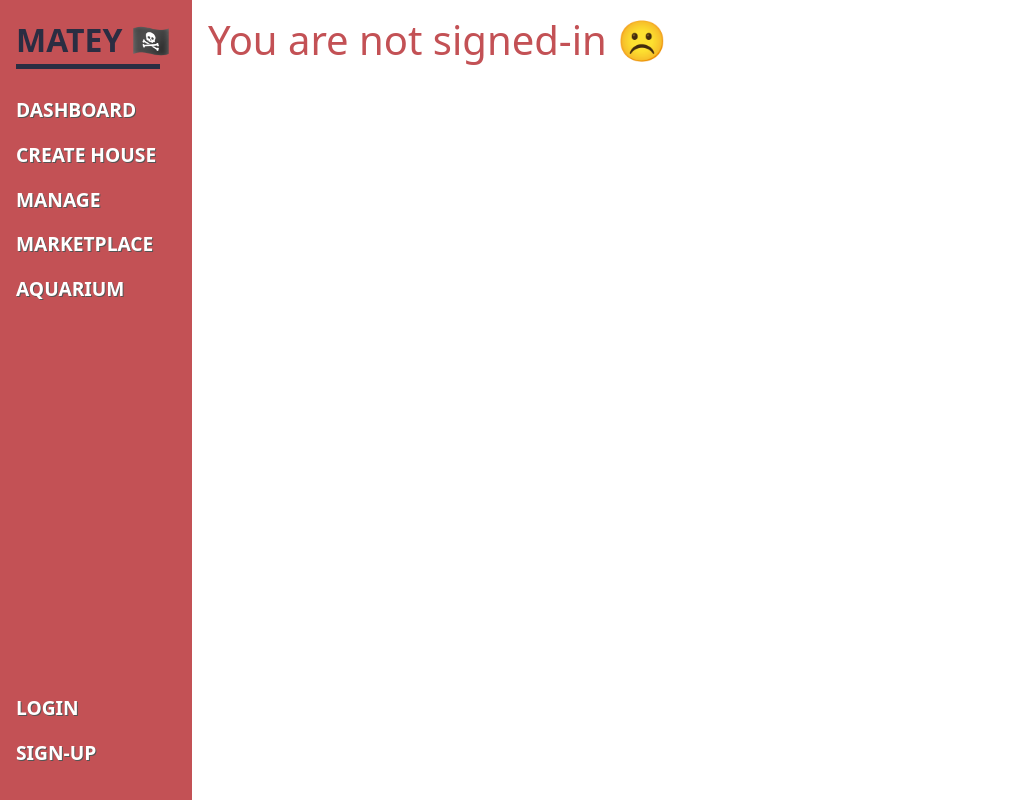
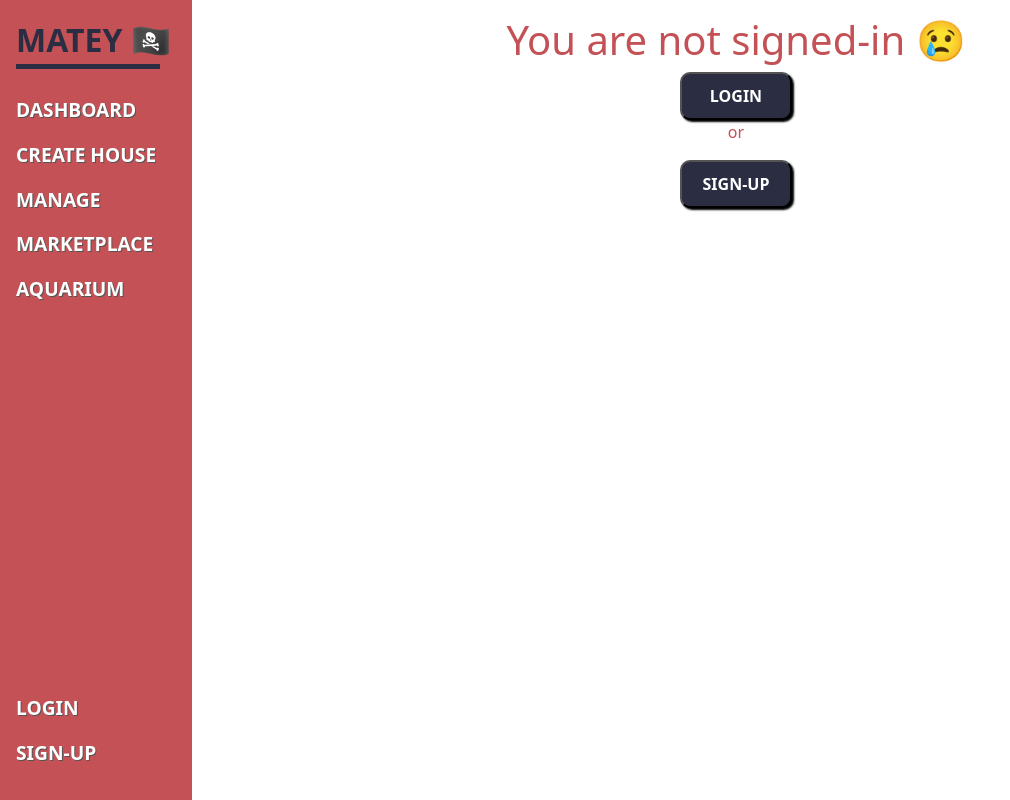
Before and after one commit to m-bocelli/matey, a Next.js app: page / in a window 1280 px wide. Shown: the whole page, without its empty margins (0-1010 px from the left). Built offline with nearby package versions, Linux system fonts and the light colour scheme; no server answers.

Commit message:
feat: sign-out component that presents users with buttons to sign in when signed-out

```diff
--- a/app/aquarium/page.jsx
+++ b/app/aquarium/page.jsx
@@ -5,14 +5,11 @@ import { SEACREATURES } from '../constants/seacreatures';
 import AquariumPet from '../components/AquariumPet/AquariumPet';
 import { UserAuth } from '../js/AuthContext';
 
-
 export default function AquariumUI() {
-    const {user} = UserAuth();
-    console.log(user);
+    const { user } = UserAuth();
     return (
         <div className={styles.container}>
             <h1 className={styles.title}> Aquarium </h1>
-
             {SEACREATURES.map((item) => {
                 return (
                     <AquariumPet
@@ -23,7 +20,6 @@ export default function AquariumUI() {
                     ></AquariumPet>
                 );
             })}
-
         </div>
     );
 }
--- a/app/components/Nav/Nav.jsx
+++ b/app/components/Nav/Nav.jsx
@@ -3,6 +3,8 @@ import styles from './Nav.module.css';
 import authStyles from '../NavLink/NavLink.module.css';
 import { UserAuth } from '@/app/js/AuthContext.js';
 import { useEffect, useState } from 'react';
+import { useRouter } from 'next/router.js';
+import { redirect } from 'next/navigation.js';
 
 export default function Nav() {
     const { user, googleSignIn, logOut } = UserAuth();
@@ -11,7 +13,7 @@ export default function Nav() {
     // forced loading to hide flash of signed-out state while still signed-in
     useEffect(() => {
         (async function () {
-            await new Promise((res) => setTimeout(res, 90));
+            await new Promise((res) => setTimeout(res, 50));
             setLoading(false);
         })();
     }, [user]);
@@ -19,6 +21,7 @@ export default function Nav() {
     async function handleSignIn() {
         try {
             console.log('sign-in');
+            router.push('/');
             await googleSignIn();
         } catch (error) {
             console.log(error);
--- /dev/null
+++ b/app/components/SignedOut/SignedOut.jsx
@@ -0,0 +1,26 @@
+import { UserAuth } from '@/app/js/AuthContext';
+import Button from '../Button/Button';
+import styles from './SignedOut.module.css';
+
+export default function SignedOut() {
+    const { googleSignIn } = UserAuth();
+
+    async function handleSignIn() {
+        try {
+            await googleSignIn();
+        } catch (error) {
+            console.log(error);
+        }
+    }
+
+    return (
+        <div className={styles.container}>
+            <h1>You are not signed-in 😢</h1>
+            <div className={styles.auth_buttons}>
+                <Button onClick={handleSignIn}>LOGIN</Button>
+                <p>or</p>
+                <Button onClick={handleSignIn}>SIGN-UP</Button>
+            </div>
+        </div>
+    );
+}
--- /dev/null
+++ b/app/components/SignedOut/SignedOut.module.css
@@ -0,0 +1,9 @@
+.container {
+    margin: auto;
+    display: block;
+    color: var(--cherry-blossom);
+}
+
+.auth_buttons {
+    text-align: center;
+}
--- a/app/page.jsx
+++ b/app/page.jsx
@@ -2,6 +2,7 @@
 import { useState, useEffect } from 'react';
 import styles from './page.module.css';
 import { UserAuth } from './js/AuthContext';
+import SignedOut from './components/SignedOut/SignedOut';
 
 export default function Page() {
     const { user } = UserAuth();
@@ -33,7 +34,7 @@ export default function Page() {
             {loading ? (
                 <p>Loading...</p>
             ) : !user ? (
-                <h1>You are not signed-in ☹️</h1>
+                <SignedOut />
             ) : (
                 <>
                     <header className={styles.header}>
```
Also changed, not shown: app/components/AquariumPet/AquariumPet.jsx (+16 -8 lines), app/createHouse/page.jsx (+11 -2 lines). Lines whose indentation alone changed are shown as unchanged.
